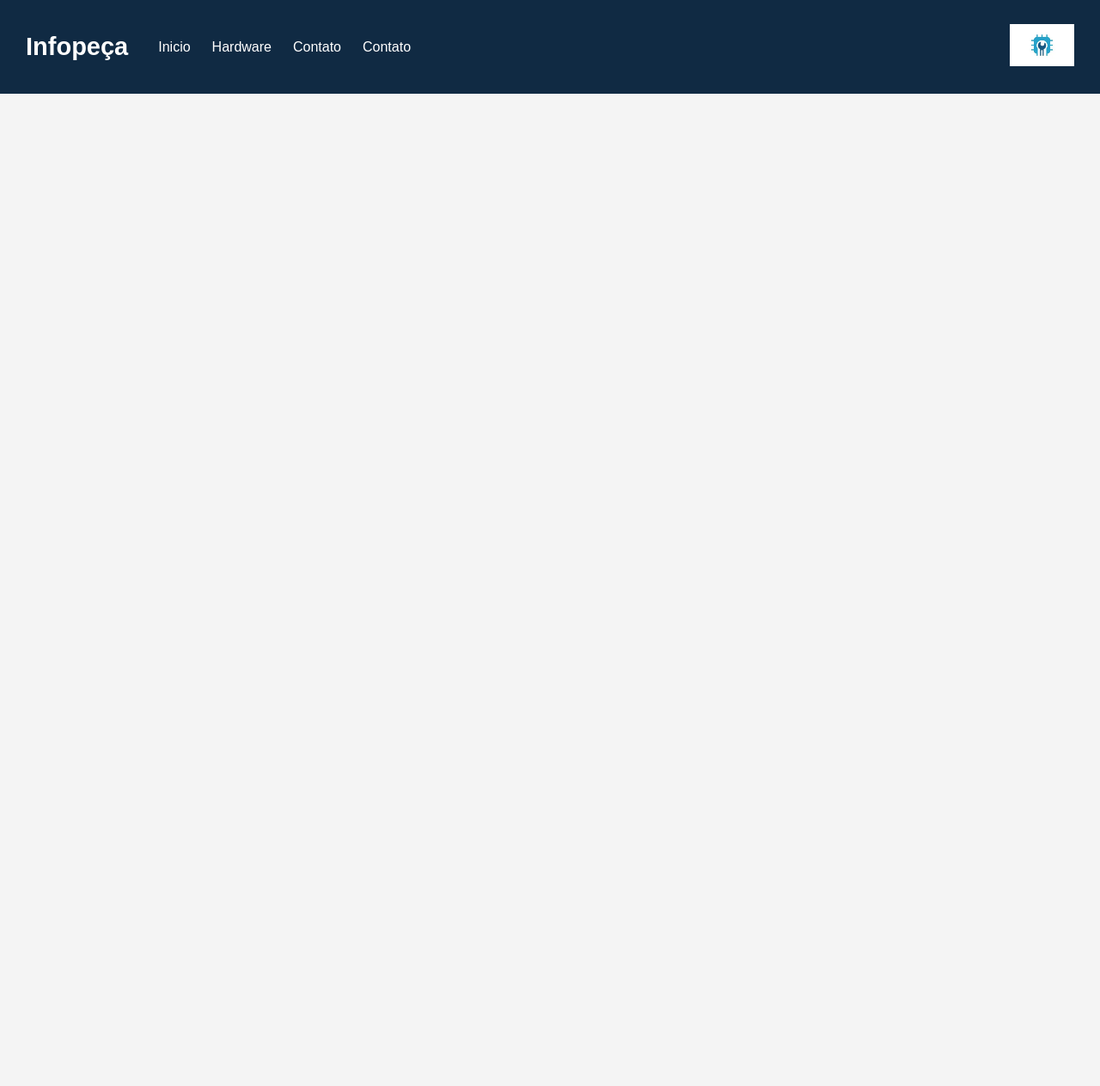
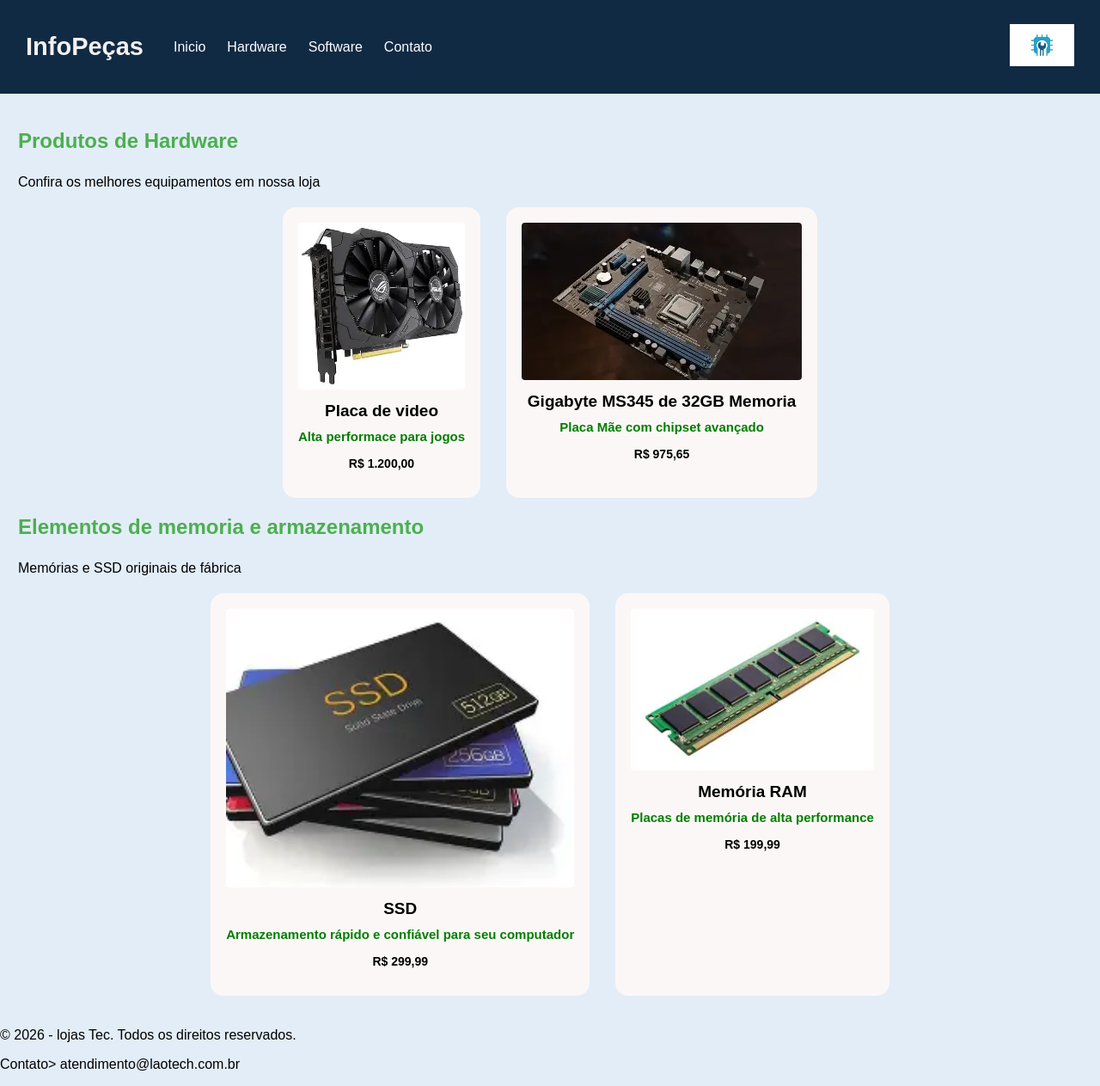
Before and after one commit to marinho212/projeto01-001, a plain HTML site: page index.html in a window 1280 px wide. Shown: the whole page at 86% size. Before the commit the page ends 800 px from the top, so only its background shows below. Drawn offline with Linux system fonts and the light colour scheme.

Commit message:
mudei o main e o css

```diff
--- a/index.html
+++ b/index.html
@@ -1,33 +1,71 @@
 <!DOCTYPE html>
-<html lang="en">
+<html lang="pt-BR">
 <head>
     <meta charset="UTF-8">
     <meta name="viewport" content="width=device-width, initial-scale=1.0">
     <title>InfoPeças - sua loja na internet</title>
-<link rel="stylesheet" href="style.css">
+    <link rel="stylesheet" href="style.css">
 </head>
 <body>
     <header>
         <div class="conteudo-header">
             <div class="menu">
-                <h1>Infopeça</h1>
+                <h1>InfoPeças</h1>
                 <nav>
                     <a href="index.html">Inicio</a>
-                    <a href="hardware">Hardware</a>
-                    <a href="#software">Contato</a>
+                    <a href="#hardware">Hardware</a>
+                    <a href="#software">Software</a>
                     <a href="#contato">Contato</a>
                 </nav>
             </div>
             <div class="logo">
-                <img src="imagem/logo1.jpg" alt="">
+                <img src="imagem/logo1.jpg" alt="" >
             </div>
         </div>
     </header>
     <main>
+        <section id="hardware">
+            <h2>Produtos de Hardware</h2>
+            <p>Confira os melhores equipamentos em nossa loja</p>
+            <div class="produtos">
+                <div class="produto">
+                  <img src="imagem/placadevideo.jpg" alt="">
+                  <h4>Placa de video</h4>
+                  <p>Alta performace para jogos</p>
+                  <p id="preco">R$ 1.200,00</p>
+                </div>
+                <div class="produto">
+                  <img src="imagem/placa_mae.jpg" alt="">
+                  <h4>Gigabyte MS345 de 32GB Memoria</h4>
+                  <p>Placa Mãe com chipset avançado</p>
+                  <p id="preco">R$ 975,65</p>
+                </div>
+            </div>
 
+        </section>
+        <section id="hardware">
+            <h2>Elementos de memoria e armazenamento</h2>
+            <p>Memórias e SSD originais de fábrica</p>
+        <div class="produtos">
+            <div class="produto">
+              <img src="imagem/ssd.jpg.jpg" alt="">
+              <h4>SSD</h4>
+              <p>Armazenamento rápido e confiável para seu computador</p>
+              <p id="preco">R$ 299,99</p>
+            </div>
+            <div class="produto">
+              <img src= "imagem/memoriaram.jpg" alt="">
+              <h4>Memória RAM</h4>
+              <p>Placas de memória de alta performance</p>
+              <p id="preco">R$ 199,99</p>
+            </div>
+        </div>
+        </section>
     </main>
-    <footer>
+    <footer class="rodape">
+        <p>&copy; 2026 - lojas Tec. Todos os direitos reservados.</p>
+        <p>Contato> atendimento@laotech.com.br</p>
+    </footer>
 
-    </footer>
 </body>
 </html>
--- a/style.css
+++ b/style.css
@@ -1,12 +1,12 @@
 body{
     margin: 0;
     font-family: Arial, Helvetica, sans-serif;
-    background-color: #f4f4f4;
+    background-color: rgba(225, 236, 247, 0.925);;
 }
 /* cabeçalho */
 header{
     background-color: #102a43;
-    color: white;
+    color: rgb(243, 240, 240);
     padding: 15px 30px;
 }
 .conteudo-header{
@@ -38,3 +38,47 @@ nav a {
     height: 75px;
     object-fit: contain;
 }
+nav a:hover{
+    color: #38bdf8;
+}
+main{
+    padding: 21px;
+}
+section h2{
+    color: #4caf50;
+    border-color: 2px solid #4caf50;
+    padding-bottom: 5px;
+}
+.produtos{
+    display: flex;
+    flex-wrap: wrap;
+    gap: 30px;
+    margin-top: 20px;
+    justify-content: center;
+    text-align: center;
+}
+.produto{
+    background-color: rgb(252, 247, 247);
+    padding: 18px;
+    border-radius: 15px;
+    box-shadow: 0 0 10px rgba(0, 0, 0, 0);
+}
+.produto img{
+    width: 100%;
+    border-radius: 4px;
+}
+.produto h4{
+    margin: 10px 0 6px;
+    font-size: 19px;
+}
+.produto p{
+    font-weight: bold;
+    font-size: 15px;
+    margin-top: 10px;
+    color: #007e00;
+}
+#preco{
+    font-size: 14px;
+    color: black;
+    font-weight: bold;
+}
```
